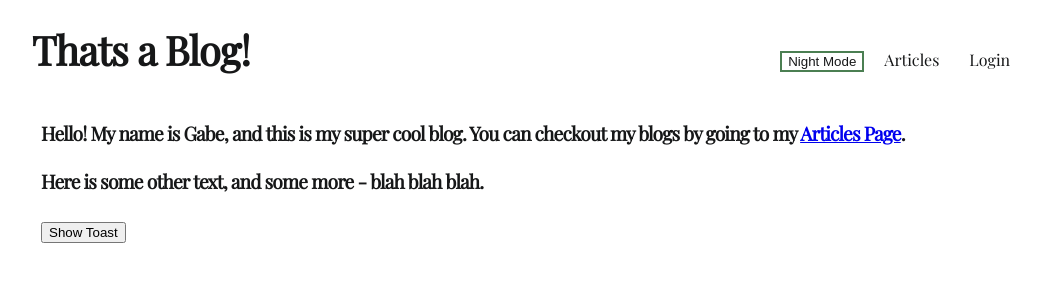
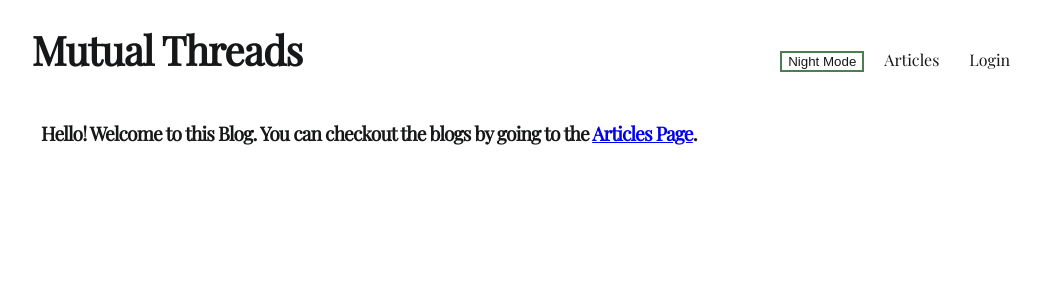
Before and after one commit to gabepetersen/dadblog, a Next.js app: page / in a window 1280 px wide. Shown: the top 300 px of the page, without its empty margins (119-1159 px from the left). Built offline with nearby package versions, Linux system fonts and the light colour scheme.

Commit message:
chore: cleanup UI

```diff
--- a/components/layout.tsx
+++ b/components/layout.tsx
@@ -1,6 +1,5 @@
 // external imports
 import Head from 'next/head';
-import Link from 'next/link';
 
 // component imports
 import Navbar from './navbar';
@@ -8,13 +7,12 @@ import { getThemeController } from './theme-provider';
 
 // style imports
 import styles from './layout.module.scss';
-import utilStyles from '../styles/utils.module.scss';
 import dark from '../styles/dark.module.scss';
 import light from '../styles/light.module.scss';
 
 const name = 'Blog Master';
 
-export const siteTitle = 'This is a Blog!'
+export const siteTitle = 'Mutual Threads'
 
 export default function Layout({ children, home }: { children: React.ReactNode, home?: boolean }) {
 
--- a/components/navbar.tsx
+++ b/components/navbar.tsx
@@ -2,6 +2,7 @@ import Link from 'next/link';
 import { useRouter } from 'next/router';
 import { motion } from 'framer-motion';
 
+import { siteTitle } from './layout';
 import { getThemeController } from './theme-provider';
 import { logout, checkLogin, getRole } from '../lib/auth.service';
 import Button from './button';
@@ -29,7 +30,7 @@ export default function Navbar({ home }: { home: boolean }) {
         >
           <Link href="/">
           <a>
-              Thats a Blog!
+              {siteTitle}
           </a>
           </Link>
         </motion.li>
--- a/pages/index.tsx
+++ b/pages/index.tsx
@@ -22,12 +22,8 @@ export default function Home({ allPostsData }:
 
         <section className={utilStyles.headingMd}>
           <p>
-            Hello! My name is Gabe, and this is my super cool blog. You can checkout my blogs by going to my <Link href="/articles"><a>Articles Page</a></Link>.
+            Hello! Welcome to this Blog. You can checkout the blogs by going to the <Link href="/articles"><a>Articles Page</a></Link>.
           </p>
-          <p>
-            Here is some other text, and some more - blah blah blah.
-          </p>
-          <button onClick={checkLogin}>Show Toast</button>
         </section>
         {/* Need a Toast Container for Toasts */}
         <ToastContainer />
```
